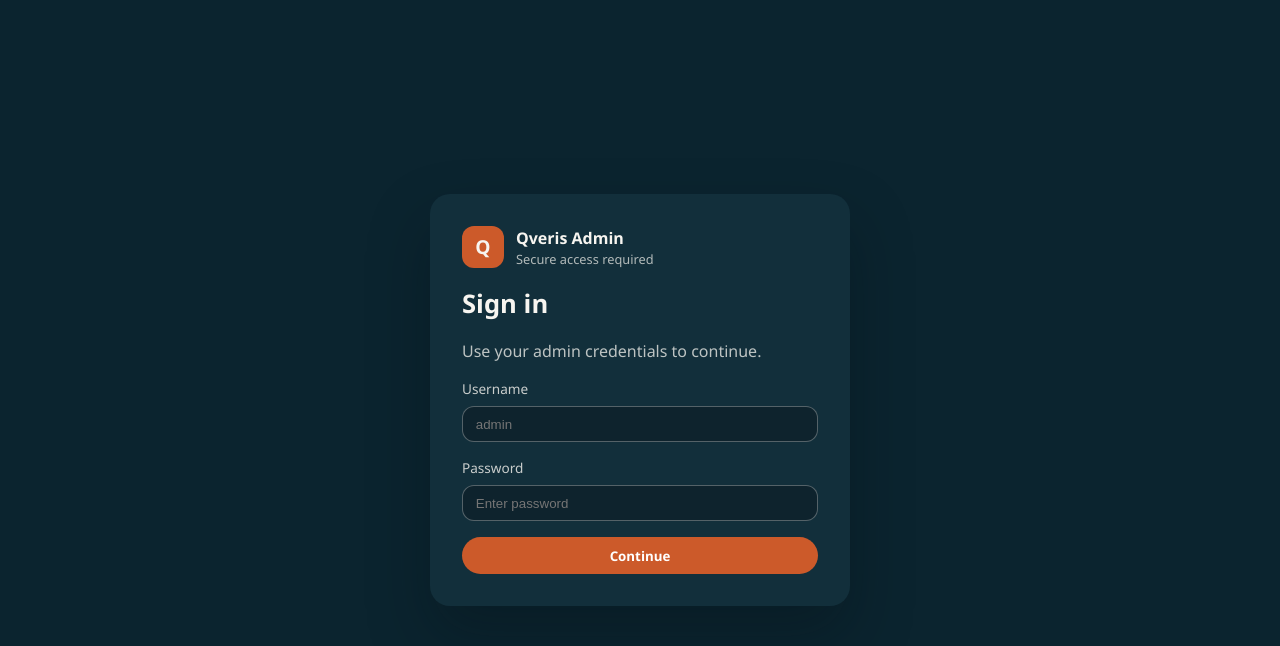
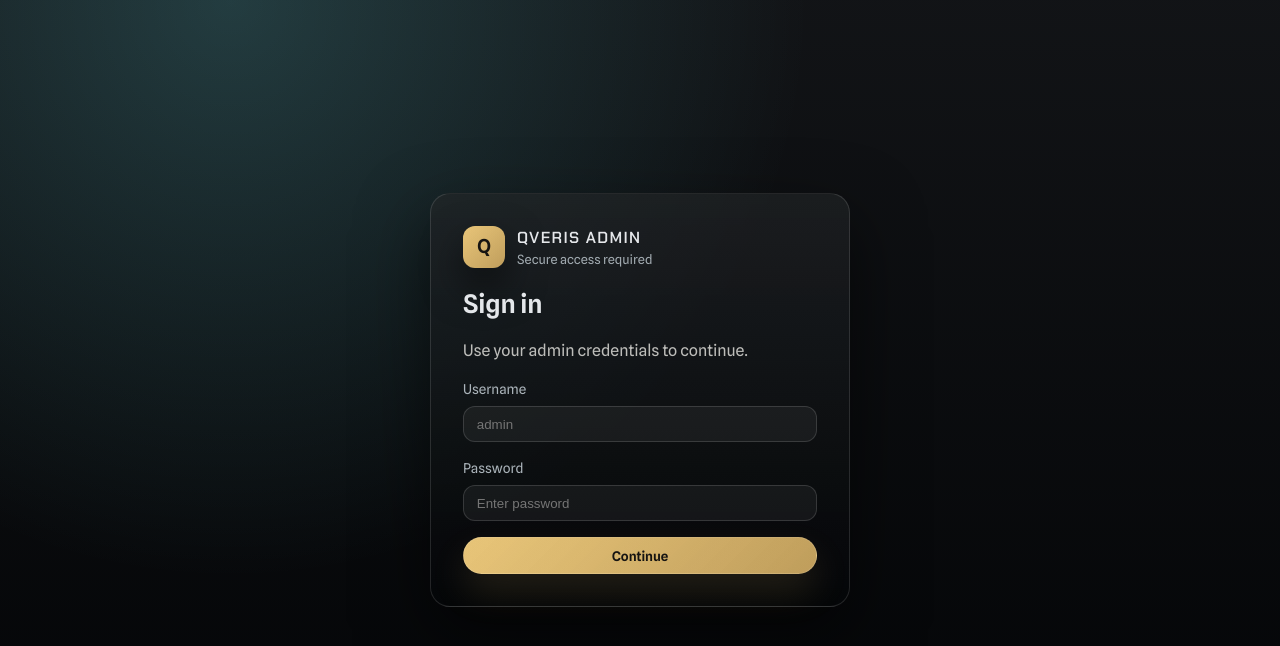
Before and after one commit to bocolzhli/qveris-admin, a React (Vite) app: page /login in a window 1280 px wide. Shown: the top 646 px of the page. Built offline with nearby package versions, Linux system fonts and the light colour scheme.

Commit message:
PVTI_lAHOAw2Ts84BMRTRzgj1FjA — qveris-admin Metal/Technical Visual Refresh

```diff
--- a/index.html
+++ b/index.html
@@ -3,8 +3,14 @@
   <head>
     <meta charset="UTF-8" />
     <!-- <link rel="icon" type="image/svg+xml" href="/vite.svg" /> -->
+    <link rel="preconnect" href="https://fonts.googleapis.com" />
+    <link rel="preconnect" href="https://fonts.gstatic.com" crossorigin />
+    <link
+      rel="stylesheet"
+      href="https://fonts.googleapis.com/css2?family=Chakra+Petch:wght@500;600;700&family=IBM+Plex+Mono:wght@400;500&family=Spline+Sans:wght@400;500;600&display=swap"
+    />
     <meta name="viewport" content="width=device-width, initial-scale=1.0" />
-    <title>Admin</title>
+    <title>Qveris Admin</title>
   </head>
   <body>
     <div id="root"></div>
--- a/package.json
+++ b/package.json
@@ -6,7 +6,8 @@
   "scripts": {
     "dev": "vite --port 5174",
     "build": "vite build",
-    "preview": "vite preview"
+    "preview": "vite preview",
+    "test": "node --test"
   },
   "dependencies": {
     "react": "^18.3.1",
--- a/src/App.css
+++ b/src/App.css
@@ -2,17 +2,25 @@
   min-height: 100vh;
   display: grid;
   grid-template-columns: 260px 1fr;
-  background: #f4f2ed;
-  color: #0c1f2a;
+  background: transparent;
+  color: var(--ink);
 }
 
 .admin-sidebar {
   padding: 2rem 1.5rem;
-  background: #0b242f;
-  color: #f7f5f0;
+  background:
+    radial-gradient(900px circle at 15% 0%, rgba(115, 246, 255, 0.12), transparent 60%),
+    linear-gradient(180deg, rgba(255, 255, 255, 0.06), rgba(0, 0, 0, 0.36)),
+    var(--panel);
+  color: var(--ink);
   display: flex;
   flex-direction: column;
   gap: 2rem;
+  border-right: 1px solid var(--stroke);
+  position: sticky;
+  top: 0;
+  height: 100vh;
+  overflow: auto;
 }
 
 .brand {
@@ -25,21 +33,28 @@
   width: 42px;
   height: 42px;
   border-radius: 12px;
-  background: #cc5a2a;
+  background:
+    linear-gradient(135deg, rgba(255, 255, 255, 0.18), rgba(0, 0, 0, 0.25)),
+    linear-gradient(135deg, var(--accent), var(--accent-strong));
   display: grid;
   place-items: center;
   font-weight: 700;
   font-size: 1.2rem;
+  color: rgba(5, 7, 10, 0.92);
+  box-shadow: 0 18px 38px rgba(0, 0, 0, 0.55);
 }
 
 .brand-title {
   font-size: 1rem;
   font-weight: 600;
+  font-family: var(--font-display);
+  letter-spacing: 0.08em;
+  text-transform: uppercase;
 }
 
 .brand-subtitle {
   font-size: 0.8rem;
-  color: rgba(247, 245, 240, 0.7);
+  color: var(--muted);
 }
 
 .nav-list {
@@ -50,25 +65,36 @@
 .nav-link {
   padding: 0.6rem 0.85rem;
   border-radius: 12px;
-  color: rgba(247, 245, 240, 0.7);
+  color: rgba(214, 224, 232, 0.78);
   text-decoration: none;
   font-size: 0.95rem;
   transition: background 0.2s ease, color 0.2s ease;
+  border: 1px solid transparent;
 }
 
 .nav-link.active,
 .nav-link:hover,
 .nav-link:focus-visible {
-  background: rgba(204, 90, 42, 0.2);
-  color: #ffffff;
+  background: rgba(115, 246, 255, 0.08);
+  border-color: rgba(115, 246, 255, 0.22);
+  color: var(--ink);
   outline: none;
+}
+
+.nav-link:focus-visible,
+.primary-action:focus-visible,
+.ghost-action:focus-visible,
+.filter-group select:focus-visible,
+.filter-group input:focus-visible {
+  outline: 2px solid rgba(227, 184, 91, 0.7);
+  outline-offset: 3px;
 }
 
 .sidebar-footer {
   display: grid;
   gap: 0.4rem;
   font-size: 0.8rem;
-  color: rgba(247, 245, 240, 0.6);
+  color: rgba(214, 224, 232, 0.62);
   margin-top: auto;
 }
 
@@ -89,29 +115,34 @@
   text-transform: uppercase;
   letter-spacing: 0.2em;
   font-size: 0.7rem;
-  color: rgba(12, 31, 42, 0.6);
+  color: rgba(214, 224, 232, 0.72);
   margin: 0 0 0.35rem;
+  font-family: var(--font-mono);
 }
 
 .content-header h2 {
   margin: 0;
   font-size: 1.6rem;
+  font-family: var(--font-display);
 }
 
 .primary-action {
-  background: #cc5a2a;
-  color: #ffffff;
-  border: none;
+  background:
+    linear-gradient(135deg, rgba(255, 255, 255, 0.18), rgba(0, 0, 0, 0.25)),
+    linear-gradient(135deg, var(--accent), var(--accent-strong));
+  color: rgba(5, 7, 10, 0.92);
+  border: 1px solid rgba(255, 255, 255, 0.12);
   padding: 0.6rem 1.2rem;
   border-radius: 999px;
   font-weight: 600;
   cursor: pointer;
+  box-shadow: 0 18px 36px rgba(227, 184, 91, 0.14);
 }
 
 .ghost-action {
-  border: 1px solid rgba(247, 245, 240, 0.4);
-  background: transparent;
-  color: rgba(247, 245, 240, 0.8);
+  border: 1px solid rgba(255, 255, 255, 0.16);
+  background: rgba(255, 255, 255, 0.04);
+  color: rgba(214, 224, 232, 0.88);
   padding: 0.45rem 0.9rem;
   border-radius: 999px;
   font-size: 0.85rem;
@@ -119,8 +150,8 @@
 }
 
 .content-card .ghost-action {
-  border-color: rgba(12, 31, 42, 0.2);
-  color: rgba(12, 31, 42, 0.7);
+  border-color: rgba(255, 255, 255, 0.16);
+  color: rgba(214, 224, 232, 0.86);
 }
 
 .ghost-action:disabled {
@@ -129,10 +160,13 @@
 }
 
 .content-card {
-  background: #ffffff;
+  background:
+    linear-gradient(180deg, rgba(255, 255, 255, 0.07), rgba(0, 0, 0, 0.3)),
+    rgba(8, 10, 13, 0.6);
   border-radius: 18px;
   padding: 2rem;
-  box-shadow: 0 20px 40px rgba(12, 31, 42, 0.08);
+  border: 1px solid rgba(255, 255, 255, 0.12);
+  box-shadow: var(--shadow);
 }
 
 .card-header {
@@ -148,17 +182,18 @@
 
 .card-header p {
   margin: 0;
-  color: rgba(12, 31, 42, 0.6);
+  color: var(--muted);
 }
 
 .role-badge {
   border-radius: 999px;
-  border: 1px solid rgba(12, 31, 42, 0.15);
+  border: 1px solid rgba(255, 255, 255, 0.16);
   padding: 0.35rem 0.75rem;
   font-size: 0.8rem;
-  color: rgba(12, 31, 42, 0.6);
+  color: rgba(214, 224, 232, 0.72);
   text-transform: uppercase;
   letter-spacing: 0.08em;
+  background: rgba(255, 255, 255, 0.04);
 }
 
 .content-card h1 {
@@ -190,26 +225,30 @@
   display: grid;
   gap: 0.35rem;
   font-size: 0.85rem;
-  color: rgba(12, 31, 42, 0.7);
+  color: rgba(214, 224, 232, 0.78);
 }
 
 .filter-group select {
   border-radius: 10px;
-  border: 1px solid rgba(12, 31, 42, 0.2);
+  border: 1px solid rgba(255, 255, 255, 0.14);
   padding: 0.4rem 0.6rem;
   font-size: 0.9rem;
+  background: rgba(255, 255, 255, 0.05);
+  color: var(--ink);
 }
 
 .filter-group input {
   border-radius: 10px;
-  border: 1px solid rgba(12, 31, 42, 0.2);
+  border: 1px solid rgba(255, 255, 255, 0.14);
   padding: 0.4rem 0.6rem;
   font-size: 0.9rem;
+  background: rgba(255, 255, 255, 0.05);
+  color: var(--ink);
 }
 
 .helper-text {
   font-size: 0.85rem;
-  color: rgba(12, 31, 42, 0.6);
+  color: var(--muted);
 }
 
 .tools-table {
@@ -356,12 +395,12 @@
   padding: 0;
   text-align: left;
   font-weight: 600;
-  color: #0b242f;
+  color: var(--ink);
   cursor: pointer;
 }
 
 .tool-link:focus-visible {
-  outline: 2px solid rgba(204, 90, 42, 0.6);
+  outline: 2px solid rgba(227, 184, 91, 0.65);
   outline-offset: 2px;
 }
 
@@ -529,7 +568,7 @@
 
 .summary-card strong {
   font-size: 1.4rem;
-  color: #0b242f;
+  color: var(--ink);
 }
 
 .settings-grid {
@@ -567,9 +606,9 @@
 }
 
 .settings-form input {
-  border: 1px solid rgba(12, 31, 42, 0.15);
-  background: #ffffff;
-  color: rgba(12, 31, 42, 0.55);
+  border: 1px solid rgba(255, 255, 255, 0.14);
+  background: rgba(255, 255, 255, 0.05);
+  color: var(--ink);
 }
 
 .settings-placeholder {
@@ -685,8 +724,8 @@
 .status-banner {
   border-radius: 12px;
   padding: 0.85rem 1rem;
-  background: rgba(204, 90, 42, 0.12);
-  color: #8a3515;
+  background: rgba(227, 184, 91, 0.1);
+  color: rgba(255, 210, 122, 0.92);
   font-size: 0.9rem;
 }
 
@@ -702,7 +741,7 @@
   align-items: center;
   gap: 0.6rem;
   font-size: 0.85rem;
-  color: rgba(12, 31, 42, 0.7);
+  color: rgba(214, 224, 232, 0.78);
 }
 
 .toggle input {
@@ -715,7 +754,7 @@
   width: 46px;
   height: 24px;
   border-radius: 999px;
-  background: rgba(12, 31, 42, 0.2);
+  background: rgba(255, 255, 255, 0.14);
   display: inline-flex;
   align-items: center;
   padding: 2px;
@@ -726,14 +765,16 @@
   width: 20px;
   height: 20px;
   border-radius: 999px;
-  background: #ffffff;
-  box-shadow: 0 4px 10px rgba(12, 31, 42, 0.25);
+  background:
+    linear-gradient(180deg, rgba(255, 255, 255, 0.16), rgba(0, 0, 0, 0.18)),
+    rgba(255, 255, 255, 0.22);
+  box-shadow: 0 10px 20px rgba(0, 0, 0, 0.45);
   transform: translateX(0);
   transition: transform 0.2s ease;
 }
 
 .toggle input:checked + .toggle-track {
-  background: rgba(204, 90, 42, 0.5);
+  background: rgba(227, 184, 91, 0.55);
 }
 
 .toggle input:checked + .toggle-track .toggle-thumb {
@@ -770,7 +811,7 @@
 
 .tool-policy-grid p {
   margin: 0;
-  color: rgba(12, 31, 42, 0.7);
+  color: var(--muted);
 }
 
 .tool-policy-grid input,
@@ -778,9 +819,10 @@
   width: 100%;
   padding: 0.45rem 0.6rem;
   border-radius: 10px;
-  border: 1px solid rgba(12, 31, 42, 0.2);
+  border: 1px solid rgba(255, 255, 255, 0.14);
   font-size: 0.9rem;
-  background: #fff;
+  background: rgba(255, 255, 255, 0.05);
+  color: var(--ink);
 }
 
 .tool-meta-grid h4 {
@@ -789,7 +831,7 @@
 
 .tool-meta-grid p {
   margin: 0;
-  color: rgba(12, 31, 42, 0.7);
+  color: var(--muted);
 }
 
 .tool-schema-grid {
@@ -801,13 +843,13 @@
 .tool-schema-grid pre,
 .schema-editor {
   margin: 0;
-  background: rgba(12, 31, 42, 0.05);
+  background: rgba(0, 0, 0, 0.32);
   border-radius: 12px;
   padding: 0.75rem;
   font-size: 0.8rem;
-  border: 1px solid rgba(12, 31, 42, 0.1);
-  font-family: 'SFMono-Regular', 'SF Mono', 'Menlo', monospace;
-  color: #0b242f;
+  border: 1px solid rgba(255, 255, 255, 0.12);
+  font-family: var(--font-mono);
+  color: var(--ink);
 }
 
 .schema-editor {
@@ -817,7 +859,7 @@
 }
 
 .schema-editor:focus-visible {
-  outline: 2px solid rgba(204, 90, 42, 0.4);
+  outline: 2px solid rgba(227, 184, 91, 0.6);
   outline-offset: 2px;
 }
 
@@ -866,21 +908,22 @@
   font-size: 0.75rem;
   text-transform: uppercase;
   letter-spacing: 0.1em;
-  border: 1px solid rgba(12, 31, 42, 0.2);
-  color: rgba(12, 31, 42, 0.7);
+  border: 1px solid rgba(255, 255, 255, 0.14);
+  color: rgba(214, 224, 232, 0.86);
+  background: rgba(255, 255, 255, 0.04);
 }
 
 .status-pill.active {
-  background: rgba(204, 90, 42, 0.15);
-  border-color: rgba(204, 90, 42, 0.4);
-  color: #8a3515;
+  background: rgba(227, 184, 91, 0.12);
+  border-color: rgba(227, 184, 91, 0.28);
+  color: rgba(255, 210, 122, 0.92);
 }
 
 .tools-empty {
   padding: 1rem;
   border-radius: 12px;
-  background: rgba(12, 31, 42, 0.05);
-  color: rgba(12, 31, 42, 0.6);
+  background: rgba(255, 255, 255, 0.04);
+  color: rgba(214, 224, 232, 0.72);
   text-align: center;
 }
 
@@ -1164,17 +1207,17 @@
 }
 
 .field input:focus-visible {
-  outline: 2px solid rgba(204, 90, 42, 0.8);
+  outline: 2px solid rgba(227, 184, 91, 0.72);
   outline-offset: 2px;
 }
 
 .field select:focus-visible {
-  outline: 2px solid rgba(204, 90, 42, 0.8);
+  outline: 2px solid rgba(227, 184, 91, 0.72);
   outline-offset: 2px;
 }
 
 .field textarea:focus-visible {
-  outline: 2px solid rgba(204, 90, 42, 0.8);
+  outline: 2px solid rgba(227, 184, 91, 0.72);
   outline-offset: 2px;
 }
 
@@ -1191,6 +1234,160 @@
   border-radius: 16px;
   background: rgba(18, 47, 59, 0.85);
   box-shadow: 0 20px 40px rgba(5, 16, 22, 0.3);
+}
+
+/* Metal / technical theme overrides (kept last for precedence). */
+.widget-card,
+.summary-card,
+.settings-section,
+.failover-row,
+.tools-row,
+.endpoints-row,
+.invocations-row,
+.trace-row,
+.errors-row,
+.api-keys-row,
+.failover-row.failover-head,
+.tools-head,
+.endpoints-head,
+.invocations-head,
+.trace-head,
+.errors-head,
+.api-keys-head {
+  background: rgba(255, 255, 255, 0.05);
+  border: 1px solid var(--stroke);
+  box-shadow: 0 18px 40px rgba(0, 0, 0, 0.45);
+  color: var(--ink);
+}
+
+.failover-row.failover-head,
+.tools-head,
+.endpoints-head,
+.invocations-head,
+.trace-head,
+.errors-head,
+.api-keys-head {
+  background: rgba(255, 255, 255, 0.03);
+  color: rgba(214, 224, 232, 0.72);
+  font-family: var(--font-mono);
+}
+
+.tool-link {
+  color: var(--ink);
+}
+
+.tool-link:focus-visible {
+  outline: 2px solid rgba(227, 184, 91, 0.65);
+  outline-offset: 2px;
+}
+
+.tool-desc,
+.card-header p,
+.tool-meta-grid p,
+.summary-card span,
+.settings-section p,
+.settings-form .field,
+.toggle,
+.metric-helper,
+.widget-card p {
+  color: var(--muted);
+}
+
+.summary-card strong,
+.metric-value {
+  color: var(--ink);
+  font-family: var(--font-display);
+}
+
+.settings-form input,
+.tool-form input,
+.tool-form textarea,
+.tool-form select,
+.filter-group input,
+.filter-group select {
+  background: rgba(255, 255, 255, 0.05);
+  border: 1px solid rgba(255, 255, 255, 0.14);
+  color: var(--ink);
+}
+
+.tool-schema-grid pre,
+.schema-editor {
+  background: rgba(0, 0, 0, 0.32);
+  border: 1px solid rgba(255, 255, 255, 0.12);
+  color: var(--ink);
+  font-family: var(--font-mono);
+}
+
+.schema-editor:focus-visible {
+  outline: 2px solid rgba(227, 184, 91, 0.6);
+  outline-offset: 2px;
+}
+
+.status-banner {
+  background: rgba(227, 184, 91, 0.1);
+  border: 1px solid rgba(227, 184, 91, 0.22);
+  color: rgba(255, 210, 122, 0.92);
+}
+
+.health-pill {
+  background: rgba(255, 255, 255, 0.05);
+  color: rgba(214, 224, 232, 0.86);
+  border: 1px solid rgba(255, 255, 255, 0.14);
+}
+
+.health-pill.healthy {
+  background: rgba(40, 240, 170, 0.12);
+  color: rgba(158, 255, 224, 0.92);
+  border-color: rgba(40, 240, 170, 0.18);
+}
+
+.health-pill.unhealthy {
+  background: rgba(255, 120, 120, 0.12);
+  color: rgba(255, 196, 196, 0.92);
+  border-color: rgba(255, 120, 120, 0.18);
+}
+
+.health-pill.degraded {
+  background: rgba(227, 184, 91, 0.1);
+  color: rgba(255, 210, 122, 0.92);
+  border-color: rgba(227, 184, 91, 0.22);
+}
+
+.login-shell,
+.loading-shell {
+  background:
+    radial-gradient(1000px circle at 18% 0%, rgba(115, 246, 255, 0.18), transparent 58%),
+    linear-gradient(180deg, rgba(255, 255, 255, 0.05), rgba(0, 0, 0, 0.35)),
+    var(--bg);
+  color: var(--ink);
+}
+
+.login-card,
+.loading-card {
+  background:
+    linear-gradient(180deg, rgba(255, 255, 255, 0.07), rgba(0, 0, 0, 0.3)),
+    rgba(8, 10, 13, 0.62);
+  border: 1px solid rgba(255, 255, 255, 0.12);
+  box-shadow: var(--shadow);
+}
+
+.field {
+  color: rgba(214, 224, 232, 0.78);
+}
+
+.field input,
+.field select,
+.field textarea {
+  border: 1px solid rgba(255, 255, 255, 0.14);
+  background: rgba(255, 255, 255, 0.05);
+  color: var(--ink);
+}
+
+.field input:focus-visible,
+.field select:focus-visible,
+.field textarea:focus-visible {
+  outline: 2px solid rgba(227, 184, 91, 0.72);
+  outline-offset: 2px;
 }
 
 @media (max-width: 900px) {
--- a/src/index.css
+++ b/src/index.css
@@ -1,11 +1,30 @@
 :root {
-  font-family: "Segoe UI", system-ui, sans-serif;
+  font-family: "Spline Sans", ui-sans-serif, system-ui, -apple-system, "Segoe UI", sans-serif;
   line-height: 1.5;
   font-weight: 400;
-  background-color: #f4f2ed;
-  color: #0c1f2a;
+  background-color: #05070a;
+  color: rgba(246, 249, 252, 0.92);
   text-rendering: optimizeLegibility;
   -webkit-font-smoothing: antialiased;
+  font-synthesis: none;
+
+  --bg: #05070a;
+  --bg-1: #070b10;
+  --ink: rgba(246, 249, 252, 0.92);
+  --muted: rgba(214, 224, 232, 0.72);
+  --panel: rgba(9, 12, 16, 0.72);
+  --surface: rgba(255, 255, 255, 0.06);
+  --surface-2: rgba(255, 255, 255, 0.085);
+  --stroke: rgba(255, 255, 255, 0.12);
+  --stroke-strong: rgba(255, 255, 255, 0.2);
+  --accent: #e3b85b;
+  --accent-strong: #ffd27a;
+  --accent-alt: #73f6ff;
+  --shadow: 0 28px 70px rgba(0, 0, 0, 0.55);
+  --font-display: "Chakra Petch", ui-sans-serif, system-ui, -apple-system, "Segoe UI", sans-serif;
+  --font-body: "Spline Sans", ui-sans-serif, system-ui, -apple-system, "Segoe UI", sans-serif;
+  --font-mono: "IBM Plex Mono", ui-monospace, SFMono-Regular, Menlo, Monaco, Consolas, "Liberation Mono", "Courier New",
+    monospace;
 }
 
 * {
@@ -14,8 +33,61 @@
 
 body {
   margin: 0;
+  min-height: 100vh;
+  background:
+    radial-gradient(950px circle at 8% 10%, rgba(115, 246, 255, 0.14), transparent 58%),
+    radial-gradient(820px circle at 84% 22%, rgba(227, 184, 91, 0.16), transparent 58%),
+    radial-gradient(1200px circle at 55% 115%, rgba(120, 140, 255, 0.11), transparent 55%),
+    linear-gradient(180deg, var(--bg) 0%, var(--bg-1) 45%, var(--bg) 100%);
+  color: var(--ink);
+  font-family: var(--font-body);
 }
 
 button {
   font-family: inherit;
 }
+
+a {
+  color: inherit;
+  text-decoration: none;
+}
+
+body::before,
+body::after {
+  content: "";
+  position: fixed;
+  inset: 0;
+  pointer-events: none;
+  z-index: -1;
+}
+
+body::before {
+  background:
+    repeating-linear-gradient(
+      90deg,
+      rgba(255, 255, 255, 0.04) 0px,
+      rgba(255, 255, 255, 0.04) 1px,
+      transparent 1px,
+      transparent 120px
+    ),
+    repeating-linear-gradient(
+      0deg,
+      rgba(255, 255, 255, 0.03) 0px,
+      rgba(255, 255, 255, 0.03) 1px,
+      transparent 1px,
+      transparent 120px
+    );
+  opacity: 0.22;
+  mix-blend-mode: overlay;
+}
+
+body::after {
+  background: repeating-linear-gradient(
+    0deg,
+    transparent 0px,
+    transparent 8px,
+    rgba(255, 255, 255, 0.025) 9px,
+    transparent 10px
+  );
+  opacity: 0.2;
+}
```
Also changed, not shown: 1 other file (tests, documents, lock files or other folders).
